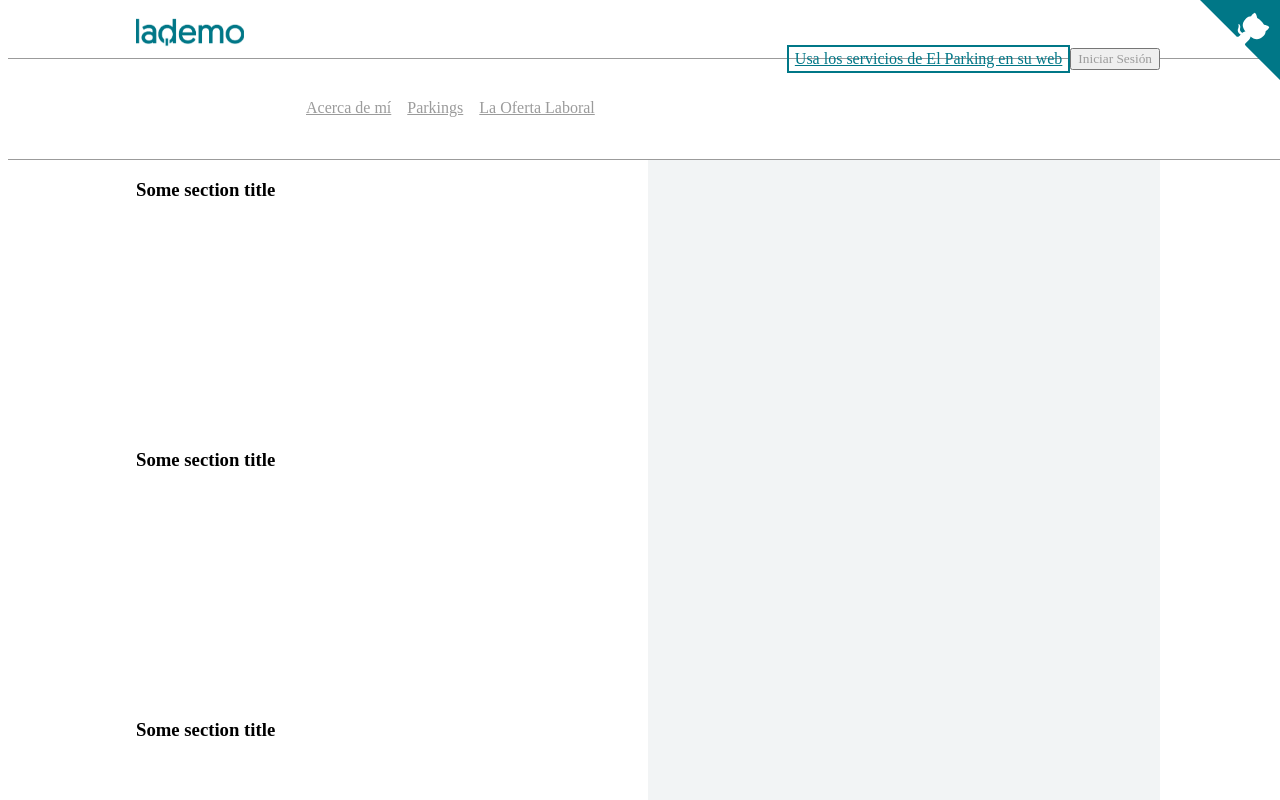
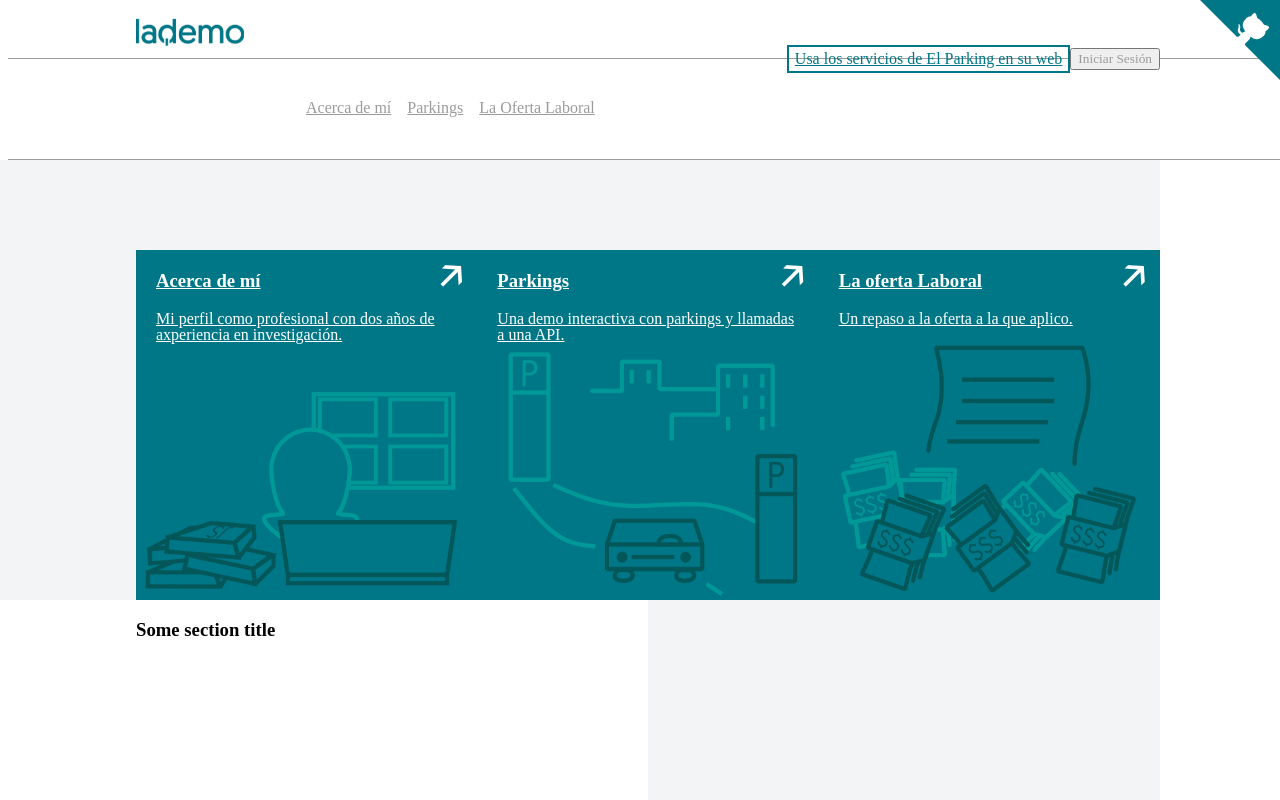
Before and after one commit to Janchorizo/la_demo_frontend, a React app: page /es/ in a window 1280 px wide. Shown: the top 800 px of the page. Built offline with nearby package versions, Linux system fonts and the light colour scheme; the HTML template or start-up script is replaced by a standard one.

Commit message:
Update home content with tiles.

```diff
--- a/src/pages/home/home.js
+++ b/src/pages/home/home.js
@@ -1,9 +1,14 @@
 import React from 'react';
+import {useIntl} from 'react-intl';
 // internal
 import {
   PageContainer,
   Container,
+  TileLink,
 } from 'components';
+import {
+  AppRoute,
+} from 'common/intl';
 import style from './style.module.css';
 
 
@@ -13,15 +18,36 @@ import style from './style.module.css';
  * @return {React.Component}
  */
 export default function Home() {
+  const {formatMessage, locale} = useIntl();
+
+  /**
+   * Create a localized full path for a route key
+   * @param {string} pathKey
+   * @return {string}
+   */
+  function localizeRouteKey(pathKey) {
+    return `/${locale}` + formatMessage({id: pathKey});
+  }
+
   return (
     <PageContainer>
-      <Container className={style.section}>
-        <div>
-          <h3>Some section title</h3>
-        </div>
-        <div className='light-bg'>
-        </div>
-      </Container>
+      <div id={style['page-buttons']}>
+        <TileLink
+          path={localizeRouteKey(AppRoute.Myself)}
+          img="/assets/me_link_background.png"
+          title={formatMessage({id: 'home.tile1_title'})}
+          body={formatMessage({id: 'home.tile1_body'})}/>
+        <TileLink
+          path={localizeRouteKey(AppRoute.Parkings)}
+          img="/assets/parkings_link_background.png"
+          title={formatMessage({id: 'home.tile2_title'})}
+          body={formatMessage({id: 'home.tile2_body'})}/>
+        <TileLink
+          path={localizeRouteKey(AppRoute.TheOffer)}
+          img="/assets/offer_link_background.png"
+          title={formatMessage({id: 'home.tile3_title'})}
+          body={formatMessage({id: 'home.tile3_body'})}/>
+      </div>
       <Container className={style.section}>
         <div>
           <h3>Some section title</h3>
--- a/src/pages/home/style.module.css
+++ b/src/pages/home/style.module.css
@@ -5,7 +5,7 @@
 }
 .section > div{
   display: block;
-  height: calc(3 * var(--large));
+  min-height: calc(3 * var(--large));
   grid-column-start: 3;
   grid-column-end: 4;
   grid-row: 1;
@@ -15,3 +15,20 @@
   grid-column-end: 3;
   grid-row: 1;
 }
+#page-buttons{
+  position: relative;
+  display: flex;
+  justify-content: space-between;
+  padding-top: var(--large);
+  background: var(--light);
+}
+#page-buttons::before {
+  content: '';
+  position: absolute;
+  top: 0;
+  right: 0;
+  height: 100%;
+  width: 100vw;
+  background: var(--light);
+  display: block;
+}
```
